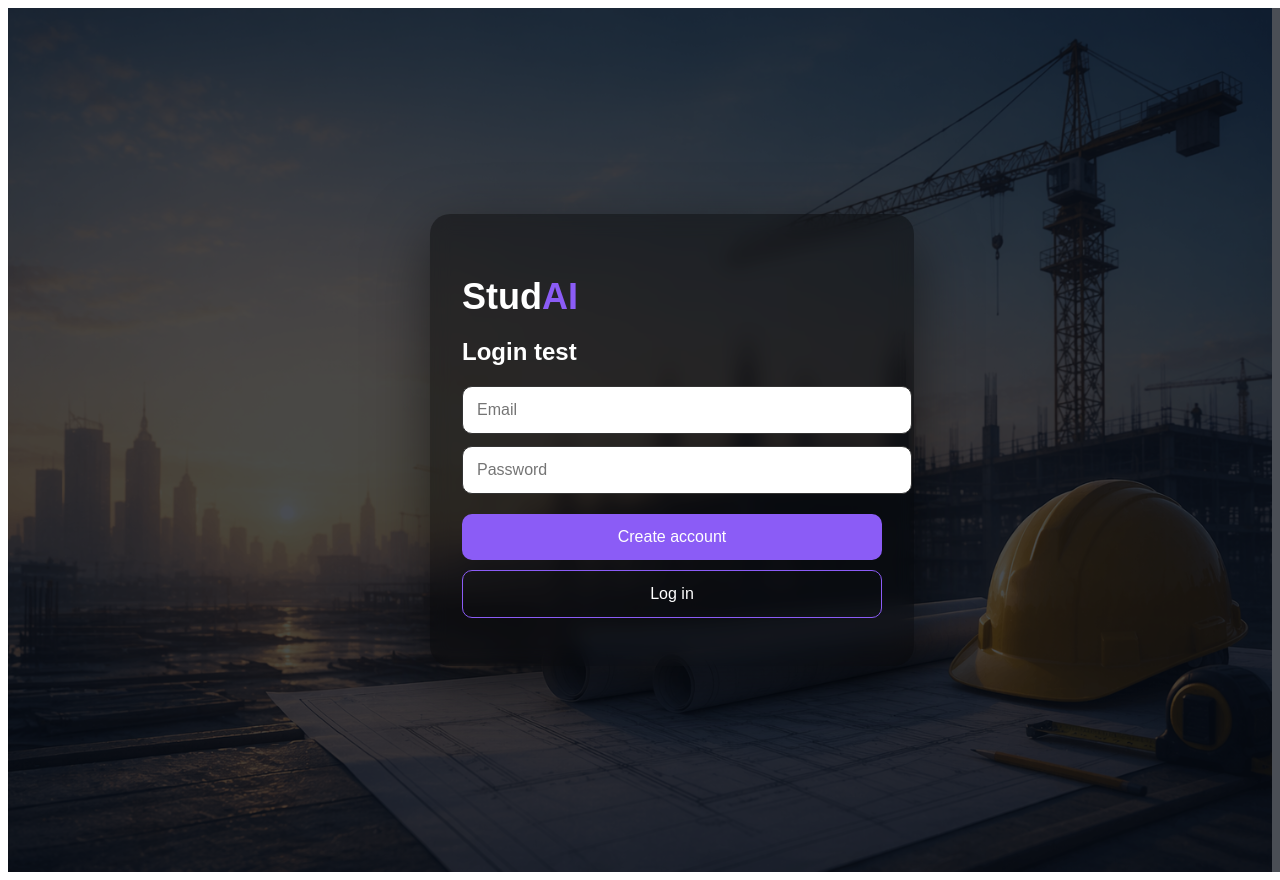
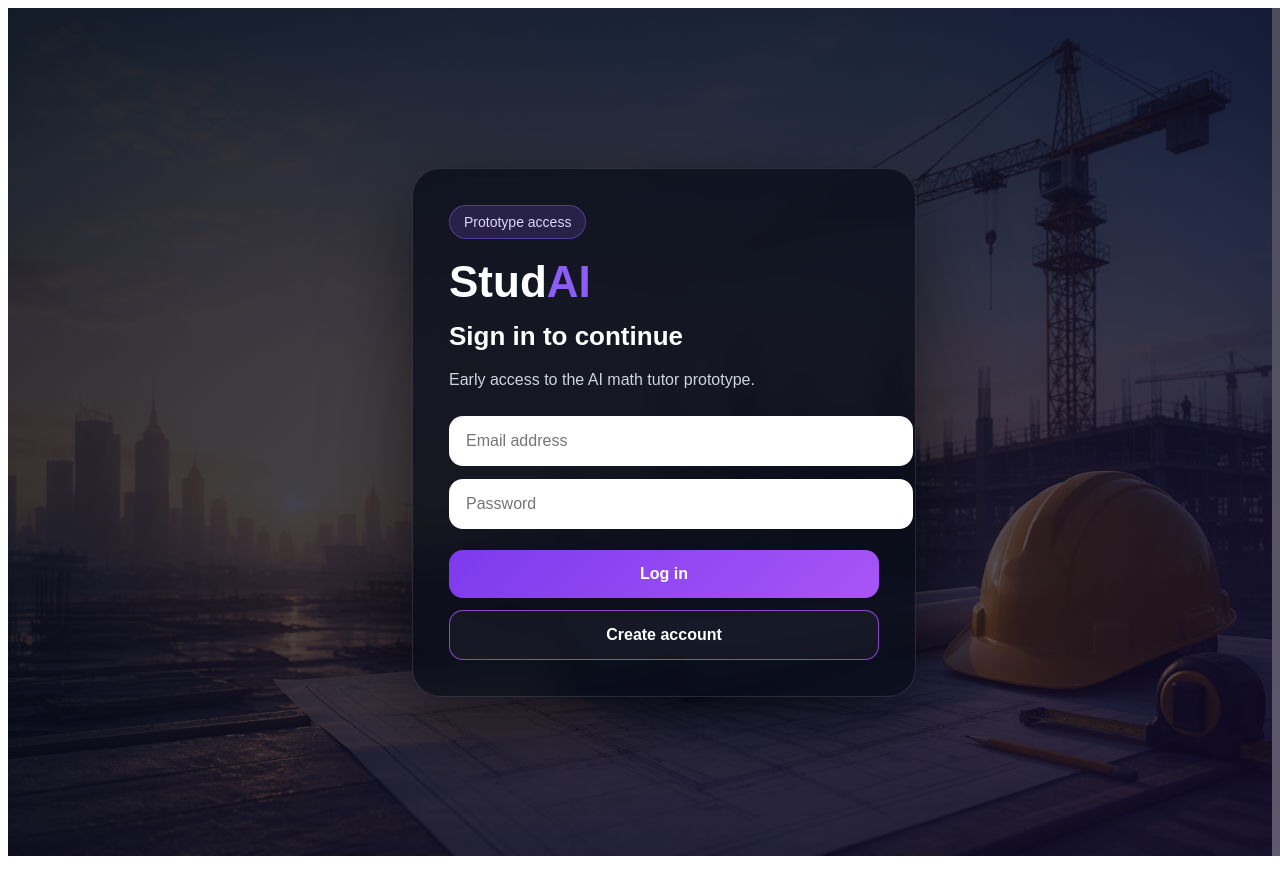
Before and after one commit to AzJoeLesz/studai-landing, a Next.js app: page / in a window 1280 px wide. Shown: the top 880 px of the page. Built offline with nearby package versions, Linux system fonts and the light colour scheme; no server answers.

Commit message:
Enhance user authentication and update UI elements
Added user authentication state management and updated UI elements for better clarity.

```diff
--- a/app/page.js
+++ b/app/page.js
@@ -1,6 +1,6 @@
 "use client";
 
-import { useState } from "react";
+import { useEffect, useState } from "react";
 import { createClient } from "@supabase/supabase-js";
 
 const supabase = createClient(
@@ -12,42 +12,110 @@ export default function Home() {
   const [email, setEmail] = useState("");
   const [password, setPassword] = useState("");
   const [message, setMessage] = useState("");
+  const [user, setUser] = useState(null);
+
+  useEffect(() => {
+    supabase.auth.getUser().then(({ data }) => {
+      setUser(data.user);
+    });
+
+    const { data: listener } = supabase.auth.onAuthStateChange(
+      (_event, session) => {
+        setUser(session?.user ?? null);
+      }
+    );
+
+    return () => {
+      listener.subscription.unsubscribe();
+    };
+  }, []);
 
   async function signUp() {
-    setMessage("Creating account...");
+    setMessage("Creating your account...");
 
     const { error } = await supabase.auth.signUp({
       email,
-      password
+      password,
+      options: {
+        emailRedirectTo: "https://studai.hu"
+      }
     });
 
-    setMessage(error ? error.message : "Account created. You can now log in.");
+    setMessage(
+      error
+        ? error.message
+        : "Account created. Check your email to confirm it."
+    );
   }
 
   async function signIn() {
-    setMessage("Signing in...");
+    setMessage("Signing you in...");
 
     const { error } = await supabase.auth.signInWithPassword({
       email,
       password
     });
 
-    setMessage(error ? error.message : "Logged in successfully.");
+    setMessage(error ? error.message : "");
+  }
+
+  async function signOut() {
+    await supabase.auth.signOut();
+    setMessage("Signed out.");
+  }
+
+  if (user) {
+    return (
+      <main style={styles.page}>
+        <div style={styles.overlay}>
+          <section style={styles.dashboard}>
+            <div style={styles.badge}>Logged in</div>
+
+            <h1 style={styles.logo}>
+              Stud<span style={{ color: "#8b5cf6" }}>AI</span>
+            </h1>
+
+            <h2 style={styles.title}>Welcome to your learning space</h2>
+
+            <p style={styles.text}>
+              Your account is working. Next we will connect this page to your
+              student profile, saved sessions, and AI tutor.
+            </p>
+
+            <div style={styles.panel}>
+              <strong>Email:</strong>
+              <br />
+              {user.email}
+            </div>
+
+            <button style={styles.button} onClick={signOut}>
+              Log out
+            </button>
+          </section>
+        </div>
+      </main>
+    );
   }
 
   return (
     <main style={styles.page}>
       <div style={styles.overlay}>
         <section style={styles.card}>
+          <div style={styles.badge}>Prototype access</div>
+
           <h1 style={styles.logo}>
             Stud<span style={{ color: "#8b5cf6" }}>AI</span>
           </h1>
 
-          <h2>Login test</h2>
+          <h2 style={styles.title}>Sign in to continue</h2>
+
+          <p style={styles.text}>
+            Early access to the AI math tutor prototype.
+          </p>
 
           <input
             style={styles.input}
-            placeholder="Email"
+            placeholder="Email address"
             value={email}
             onChange={(e) => setEmail(e.target.value)}
           />
@@ -60,15 +128,15 @@ export default function Home() {
             onChange={(e) => setPassword(e.target.value)}
           />
 
-          <button style={styles.button} onClick={signUp}>
+          <button style={styles.button} onClick={signIn}>
+            Log in
+          </button>
+
+          <button style={styles.secondaryButton} onClick={signUp}>
             Create account
           </button>
 
-          <button style={styles.secondaryButton} onClick={signIn}>
-            Log in
-          </button>
-
-          <p style={styles.message}>{message}</p>
+          {message && <p style={styles.message}>{message}</p>}
         </section>
       </div>
     </main>
@@ -88,57 +156,100 @@ const styles = {
   overlay: {
     minHeight: "100vh",
     width: "100%",
-    background: "rgba(5, 10, 20, 0.72)",
+    background:
+      "linear-gradient(135deg, rgba(5,10,20,0.82), rgba(20,10,45,0.68))",
     display: "flex",
     alignItems: "center",
     justifyContent: "center",
-    padding: "32px"
+    padding: "24px"
   },
   card: {
     width: "100%",
-    maxWidth: "420px",
-    padding: "32px",
-    borderRadius: "20px",
-    background: "rgba(0, 0, 0, 0.42)",
-    backdropFilter: "blur(10px)",
-    boxShadow: "0 20px 60px rgba(0, 0, 0, 0.5)"
+    maxWidth: "430px",
+    padding: "36px",
+    borderRadius: "28px",
+    background: "rgba(8, 12, 24, 0.74)",
+    backdropFilter: "blur(14px)",
+    boxShadow: "0 24px 80px rgba(0,0,0,0.55)",
+    border: "1px solid rgba(255,255,255,0.12)"
+  },
+  dashboard: {
+    width: "100%",
+    maxWidth: "680px",
+    padding: "42px",
+    borderRadius: "30px",
+    background: "rgba(8, 12, 24, 0.76)",
+    backdropFilter: "blur(14px)",
+    boxShadow: "0 24px 80px rgba(0,0,0,0.55)",
+    border: "1px solid rgba(255,255,255,0.12)",
+    textAlign: "center"
+  },
+  badge: {
+    display: "inline-block",
+    padding: "8px 14px",
+    borderRadius: "999px",
+    background: "rgba(139,92,246,0.18)",
+    border: "1px solid rgba(139,92,246,0.45)",
+    color: "#ddd6fe",
+    fontSize: "14px",
+    marginBottom: "18px"
   },
   logo: {
-    fontSize: "36px",
-    marginBottom: "20px"
+    fontSize: "44px",
+    margin: "0 0 14px"
+  },
+  title: {
+    fontSize: "26px",
+    margin: "0 0 10px"
+  },
+  text: {
+    color: "#cbd5e1",
+    lineHeight: 1.5,
+    marginBottom: "24px"
   },
   input: {
     width: "100%",
-    padding: "14px",
-    marginBottom: "12px",
-    borderRadius: "10px",
-    border: "1px solid #333",
-    fontSize: "16px"
+    padding: "15px 16px",
+    marginBottom: "13px",
+    borderRadius: "14px",
+    border: "1px solid rgba(255,255,255,0.18)",
+    fontSize: "16px",
+    outline: "none"
   },
   button: {
     width: "100%",
-    padding: "14px",
+    padding: "15px",
     marginTop: "8px",
-    borderRadius: "10px",
+    borderRadius: "14px",
     border: "none",
-    background: "#8b5cf6",
+    background: "linear-gradient(135deg, #7c3aed, #a855f7)",
     color: "white",
     fontSize: "16px",
+    fontWeight: "700",
     cursor: "pointer"
   },
   secondaryButton: {
     width: "100%",
-    padding: "14px",
-    marginTop: "10px",
-    borderRadius: "10px",
-    border: "1px solid #8b5cf6",
-    background: "transparent",
+    padding: "15px",
+    marginTop: "12px",
+    borderRadius: "14px",
+    border: "1px solid rgba(168,85,247,0.8)",
+    background: "rgba(255,255,255,0.04)",
     color: "white",
     fontSize: "16px",
+    fontWeight: "700",
     cursor: "pointer"
   },
   message: {
-    marginTop: "16px",
-    color: "#cbd5e1"
+    marginTop: "18px",
+    color: "#ddd6fe",
+    lineHeight: 1.4
+  },
+  panel: {
+    padding: "18px",
+    borderRadius: "18px",
+    background: "rgba(255,255,255,0.08)",
+    marginBottom: "22px",
+    color: "#e5e7eb"
   }
 };
```
